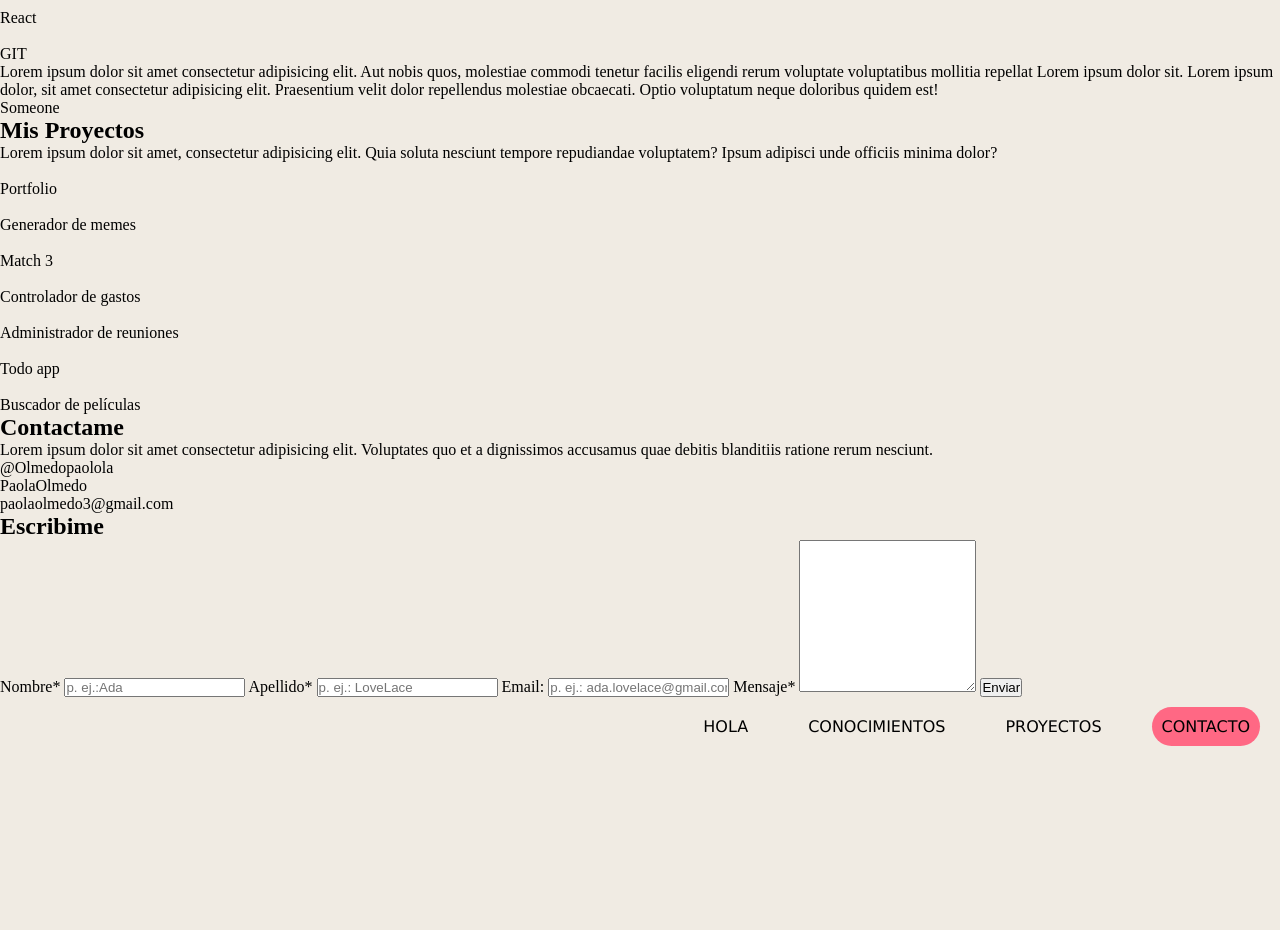
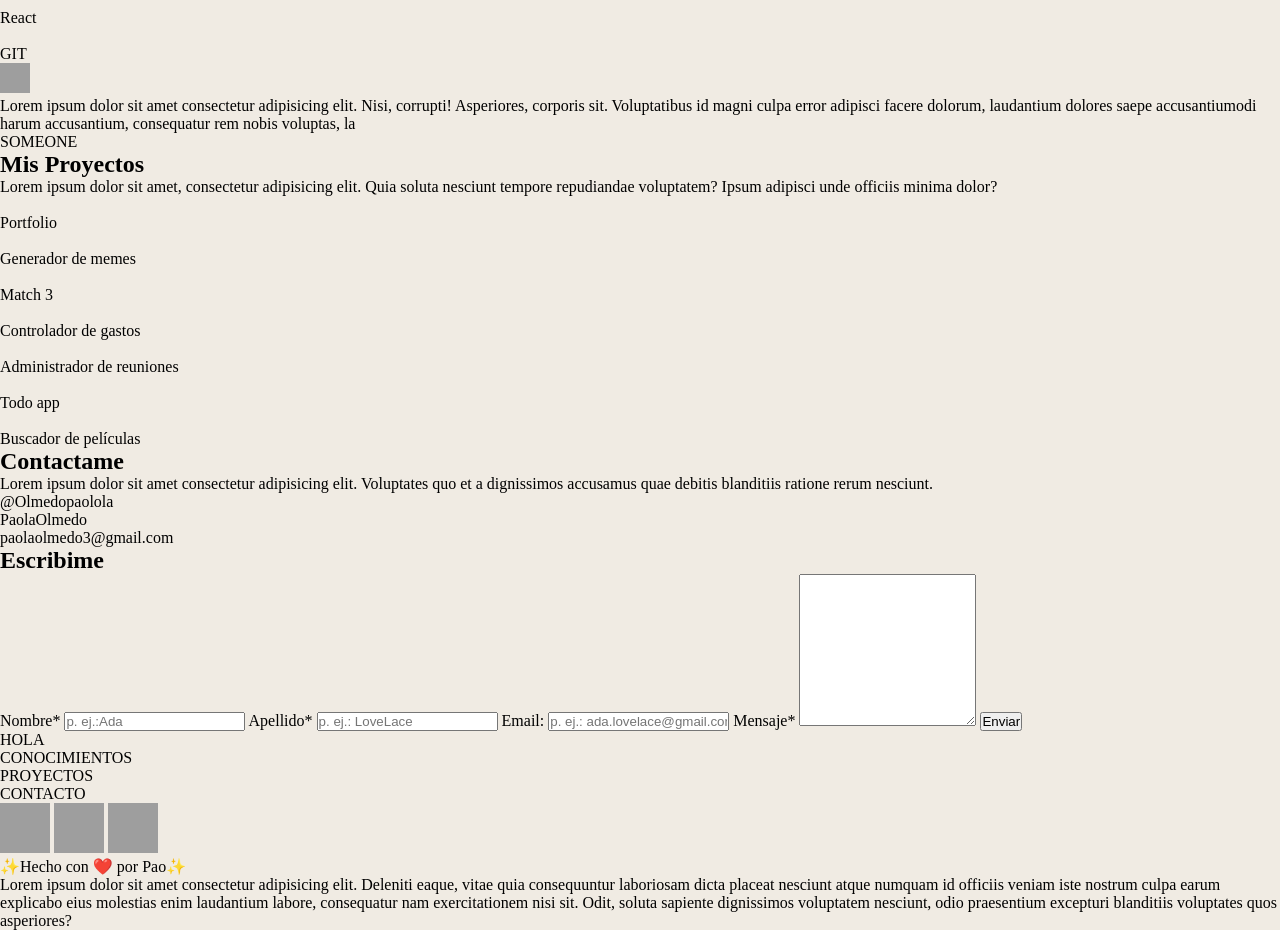
Before and after one commit to Paola-5/portfolio-ada, a plain HTML site: page index.html in a window 1280 px wide. Shown: the part 980-1910 px from the top of the page. Before the commit the page ends 1737 px from the top, so only its background shows below. Drawn offline with Linux system fonts and the light colour scheme; grey boxes are pictures that could not be loaded.

Commit message:
agregue footer e iconos

```diff
--- a/index.html
+++ b/index.html
@@ -7,6 +7,8 @@
     <link rel="stylesheet" href="style.css">
     <title>portfolio ADA</title>
     <link rel="shortcut icon" href="favicon.png" type="image/x-icon">
+
+
 
 </head>
 
@@ -104,17 +106,20 @@
 
         </section>
 
-        <section class="conteiner-someone">
-            <div class="comillas"></div>
-            <blockquote>
-                Lorem ipsum dolor sit amet consectetur adipisicing elit. Aut nobis quos, molestiae commodi tenetur
-                facilis eligendi rerum voluptate voluptatibus mollitia repellat Lorem ipsum dolor sit. Lorem ipsum
-                dolor, sit amet consectetur adipisicing elit. Praesentium velit dolor repellendus molestiae obcaecati.
-                Optio voluptatum neque doloribus quidem est!
+
+        <section class="container-quote">
+
+
+
+            <img width="30" height="30" src="https://img.icons8.com/ios-glyphs/30/f3d0d7/quote-right.png" alt="quote-right"/>
+
+            <blockquote class="quote-txt"> Lorem ipsum dolor sit amet consectetur adipisicing elit. Nisi, corrupti! Asperiores, corporis sit. Voluptatibus id magni culpa error adipisci facere dolorum, laudantium dolores saepe accusantiumodi harum accusantium, consequatur rem nobis voluptas, la
             </blockquote>
+            <p class="quoete-signature">SOMEONE</p>
+        </section>
 
-            <p>Someone</p>
-        </section>
+
+
 
 
         <section class="container-proyectos">
@@ -233,12 +238,26 @@
     </main>
 
     <footer>
-        <nav class="nav-bar">
-            <p class="nav-element">HOLA</p>
-            <P class="nav-element">CONOCIMIENTOS</P>
-            <P class="nav-element">PROYECTOS</P>
-            <p class="nav-element contact">CONTACTO</p>
+        <nav class="footer">
+            <p class="footer-element">HOLA</p>
+            <P class="footer-element">CONOCIMIENTOS</P>
+            <P class="footer-element">PROYECTOS</P>
+            <p class="footer-element">CONTACTO</p>
         </nav>
+        <div>
+
+            <img width="50" height="50" src="https://img.icons8.com/ios-filled/50/f3d0d7/linkedin.png" alt="linkedin"/>
+            <img width="50" height="50" src="https://img.icons8.com/ios-filled/50/f3d0d7/message-squared.png" alt="message-squared"/>
+            <img width="50" height="50" src="https://img.icons8.com/ios-filled/50/f3d0d7/twitter-squared.png" alt="twitter-squared"/>
+
+        </div>
+        <div>
+            <p>✨Hecho con ❤️ por Pao✨</p>
+
+
+        </div>
+        Lorem ipsum dolor sit amet consectetur adipisicing elit. Deleniti eaque, vitae quia consequuntur laboriosam dicta placeat nesciunt atque numquam id officiis veniam iste nostrum culpa earum explicabo eius molestias enim laudantium labore, consequatur nam exercitationem nisi sit. Odit, soluta sapiente dignissimos voluptatem nesciunt, odio praesentium excepturi blanditiis voluptates quos asperiores?
+
     </footer>
 
 </body>
--- a/style.css
+++ b/style.css
@@ -43,8 +43,10 @@ body {
 
 }
 
-/*Main*/
-.imagen-presentacion {}
+/*Main
+.imagen-presentacion {
+
+}*/
 
 
 .section-ppl {
```
